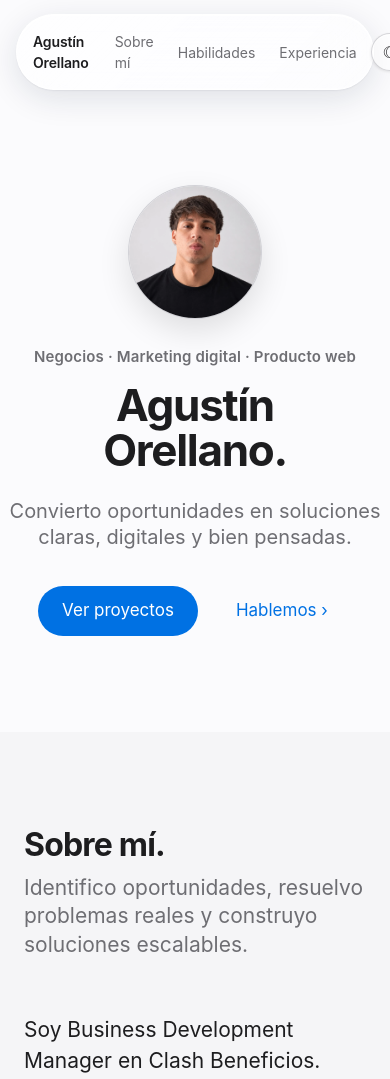
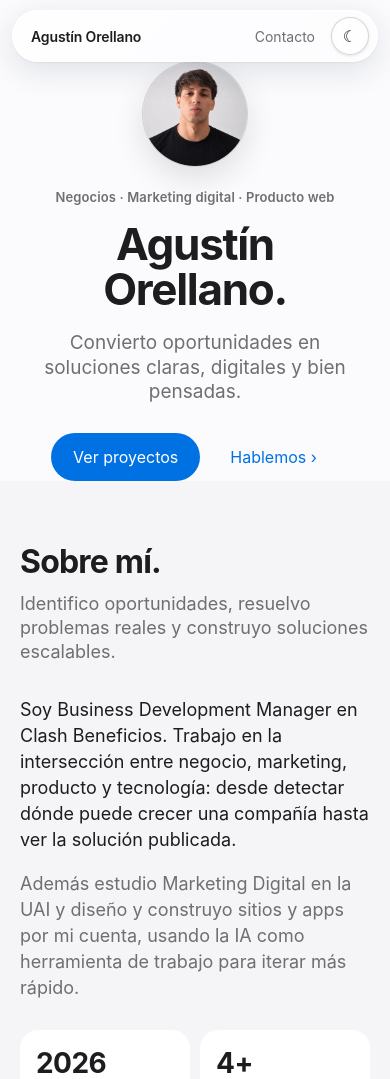
Before and after one commit to agustinorellano/mi.presentaci-n, a plain HTML site: page index.html in a window 390 px wide. Shown: the top 1079 px of the page. Drawn offline with Linux system fonts and the light colour scheme.

Commit message:
Ajustes de vista mobile: nav, hero, tarjetas y espaciados
Co-Authored-By: Claude Sonnet 5.5 <noreply@anthropic.com>

```diff
--- a/index.html
+++ b/index.html
@@ -44,7 +44,6 @@ nav ul a:hover{color:var(--text);text-decoration:none;background:rgba(120,120,12
 .theme:hover{transform:scale(1.07)}
 .theme:active{transform:scale(.94)}
 .theme:focus-visible{outline:2px solid var(--accent);outline-offset:2px}
-@media (max-width:640px){nav ul li:nth-child(n+4):not(:last-child){display:none}nav ul a{padding:8px 10px}nav .wrap{padding-left:16px}}
 
 /* Hero */
 .hero{text-align:center;padding:96px 0 96px}
@@ -115,6 +114,40 @@ footer{padding:36px 0 56px;text-align:center;font-size:13px;color:var(--muted);b
 .rv{opacity:0;transform:translateY(24px);transition:opacity .8s cubic-bezier(.2,.7,.2,1),transform .8s cubic-bezier(.2,.7,.2,1)}
 .rv.in{opacity:1;transform:none}
 @media (prefers-reduced-motion:reduce){.rv{opacity:1;transform:none;transition:none}html{scroll-behavior:auto}}
+
+/* Mobile */
+nav .brand{white-space:nowrap}
+@media (max-width:640px){
+  body{font-size:16px}
+  nav{top:10px;margin-top:10px;padding:0 12px}
+  nav .wrap{padding:6px 8px 6px 18px}
+  nav ul li:not(:nth-last-child(-n+2)){display:none}
+  nav ul{gap:2px}
+  .hero{padding:48px 0 56px}
+  .avatar{width:104px;height:104px;margin-bottom:22px}
+  .eyebrow{font-size:13px}
+  .hero p.lead{font-size:19px;margin-top:18px}
+  .cta{margin-top:28px;gap:8px}
+  .btn{padding:12px 22px;font-size:16px}
+  section{padding:64px 0}
+  .wrap{padding:0 20px}
+  h2{font-size:32px}
+  .sub{font-size:18px;margin-bottom:32px}
+  .about{gap:28px}
+  .about p{font-size:18px}
+  .stats{gap:10px}
+  .stat{padding:18px 16px;border-radius:18px}
+  .stat b{font-size:28px;white-space:nowrap}
+  .stat span{font-size:13px;display:block;margin-top:4px}
+  .card{padding:24px 22px;border-radius:20px}
+  .card h3{font-size:19px}
+  .tl li{padding:22px 20px;border-radius:20px}
+  .tl h3{font-size:19px}
+  .p{padding:28px 24px;border-radius:24px}
+  .p h3{font-size:26px}
+  .p.big h3{font-size:30px}
+  footer{padding:28px 0 40px}
+}
 </style>
 <script>try{if(localStorage.getItem("theme")==="dark")document.documentElement.dataset.theme="dark"}catch(e){}</script>
 </head>
```
